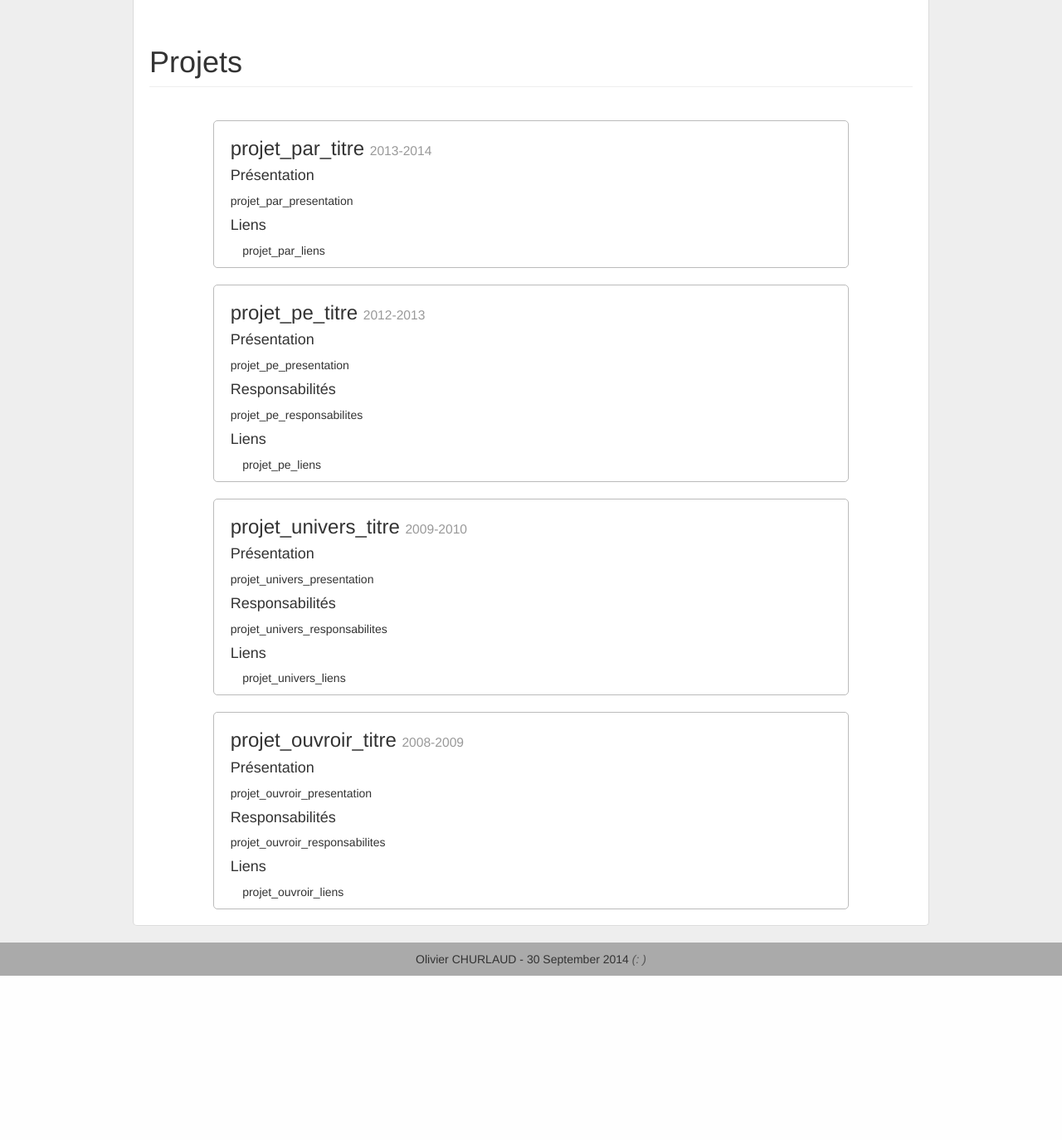
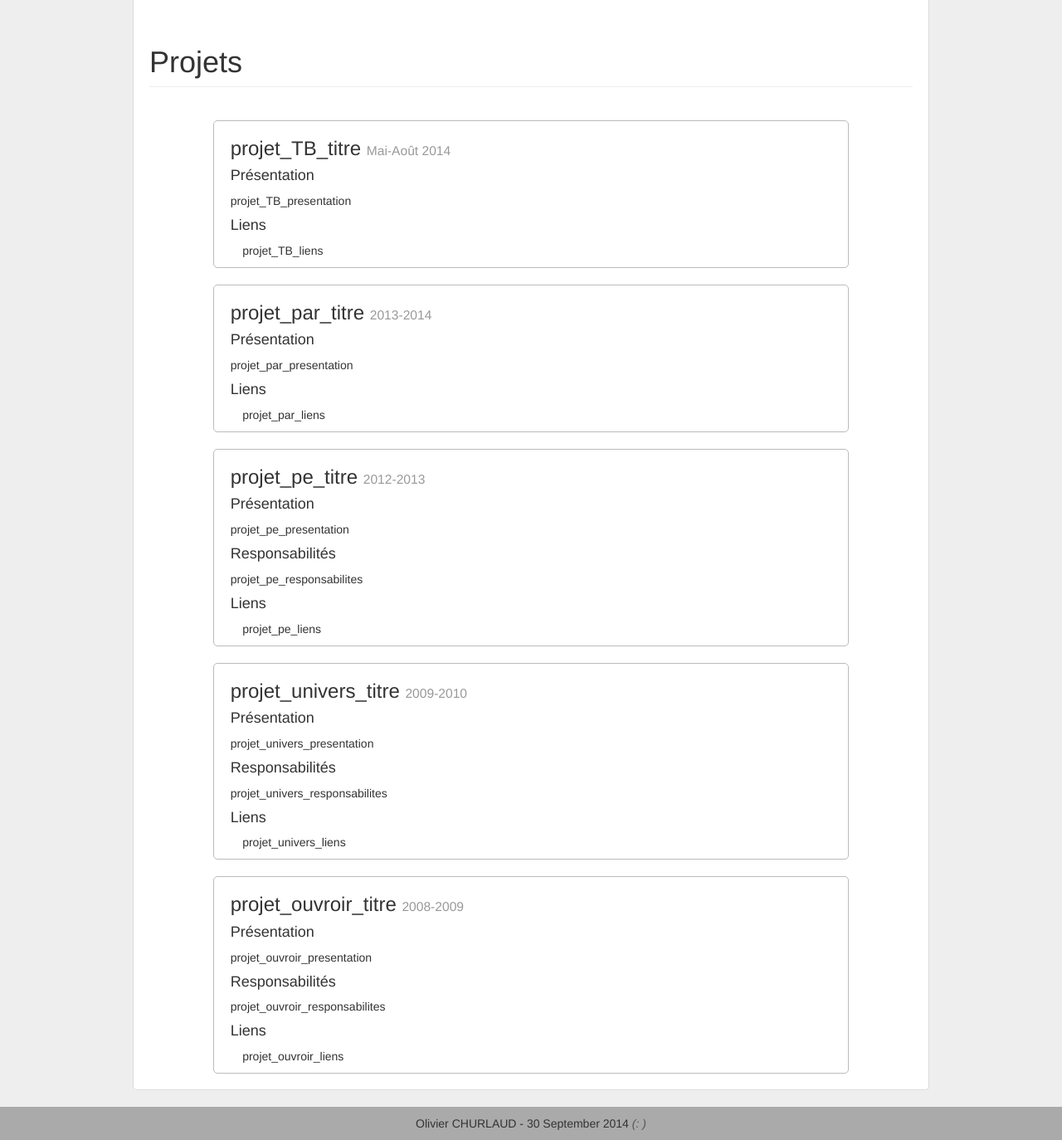
Before and after one commit to ochurlaud/site-cv, a PHP site: page /projets.php in a window 1280 px wide. Shown: the part 207-1581 px from the top of the page at 83% size. Before the commit the page ends 1383 px from the top, so only its background shows below. Run offline with PHP 8.4, Linux system fonts and the light colour scheme; data that the repository does not hold is empty.

Commit message:
Beginning upgrade telecom bretagne internship

```diff
--- a/projets.php
+++ b/projets.php
@@ -3,6 +3,18 @@
 	<h1 class="page-header"><?php echo _("Projets");?></h1>
 
 	<div class="container-fluid col-md-10 col-md-offset-1 col-lg-10 col-lg-offset-1">
+
+		<div class="row projet">
+			<h3><?php echo _("projet_TB_titre");?> <small><?php echo _("Mai") . '-' . _("Août");?> 2014</small></h3>
+
+			<h4><?php echo _("Présentation");?></h4>
+			<?php echo _("projet_TB_presentation");?>
+
+			<h4><?php echo _("Liens");?></h4>
+			<ul class="list-unstyled liens">
+				<?php echo _("projet_TB_liens");?>
+			</ul>
+		</div>
 
 		<div class="row projet">
 			<h3><?php echo _("projet_par_titre");?> <small>2013-2014</small></h3>
```
Also changed, not shown: 4 other files.
